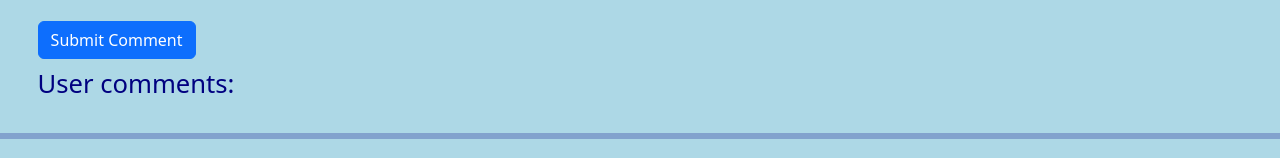
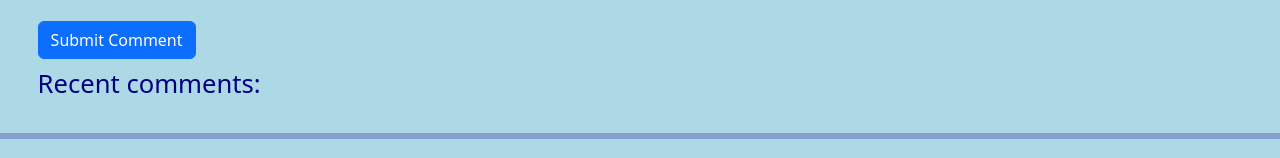
Before and after one commit to alexelliott90/fitnessWebsite, a plain HTML site: page index.html in a window 1280 px wide. Shown: the part 1607-1765 px from the top of the page. Drawn offline with nearby package versions, Linux system fonts and the light colour scheme.

Commit message:
changed User Comments to Recent Comments

```diff
--- a/index.html
+++ b/index.html
@@ -168,7 +168,7 @@
                 </div><br>
             </div>
             <div class="row row-full">
-                <h2 class="thirdTitle">User comments:</h2>
+                <h2 class="thirdTitle">Recent comments:</h2>
                 <div class="col-md-8 background">
                     <div id="commentsListTitles">
                     </div>
```
